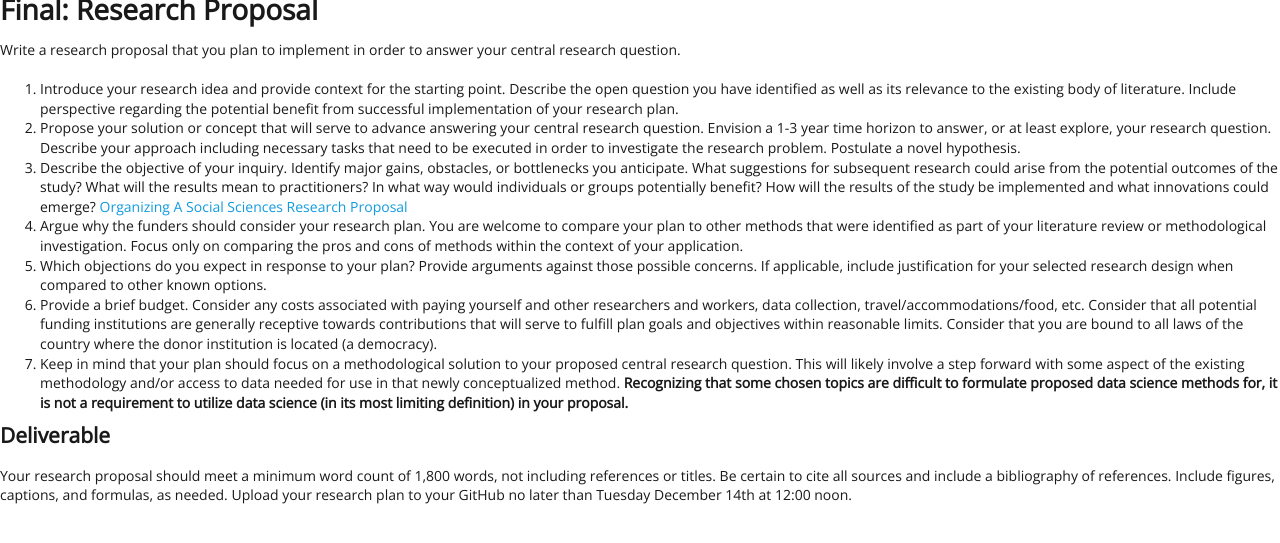
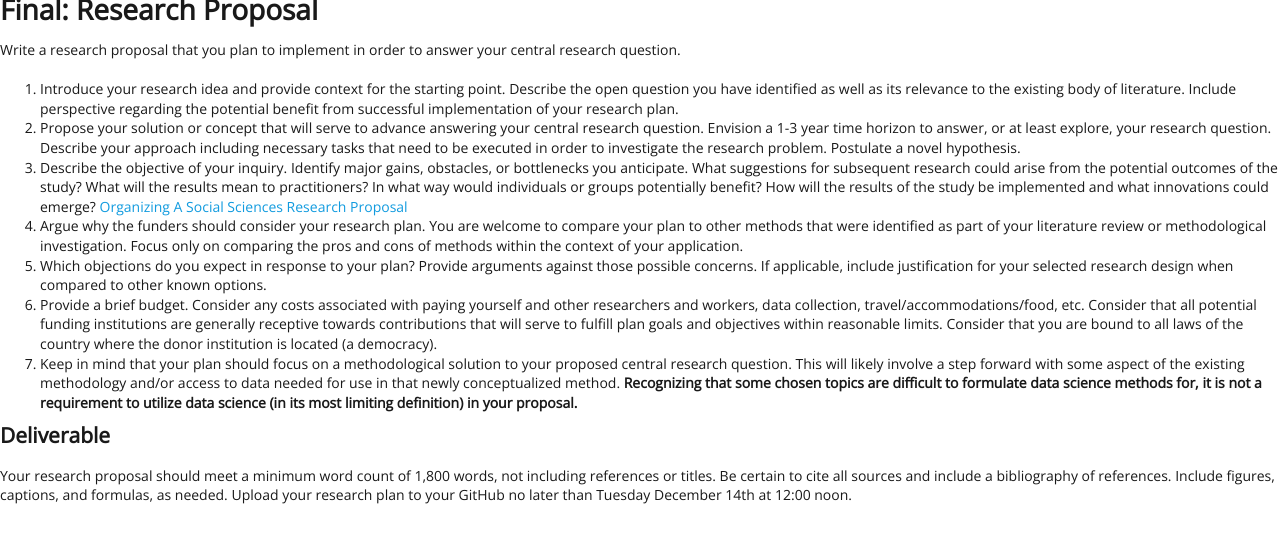
Before and after one commit to EMBrewer/dat150, a Jekyll site: the page built from _posts/2021-09-10-Final.md, in a window 1280 px wide. Shown: the top 543 px of the page. Built offline with Jekyll 4.4.1, drawn with Linux system fonts in a browser that asks for light colours; our own code applies the rules of GitHub Pages for plain Markdown files.

Commit message:
Update 2021-09-10-Final.md

```diff
--- a/_posts/2021-09-10-Final.md
+++ b/_posts/2021-09-10-Final.md
@@ -8,7 +8,7 @@ Write a research proposal that you plan to implement in order to answer your cen
 4. Argue why the funders should consider your research plan. You are welcome to compare your plan to other methods that were identified as part of your literature review or methodological investigation. Focus only on comparing the pros and cons of methods within the context of your application.
 5. Which objections do you expect in response to your plan? Provide arguments against those possible concerns. If applicable, include justification for your selected research design when compared to other known options.
 6. Provide a brief budget. Consider any costs associated with paying yourself and other researchers and workers, data collection, travel/accommodations/food, etc. Consider that all potential funding institutions are generally receptive towards contributions that will serve to fulfill plan goals and objectives within reasonable limits. Consider that you are bound to all laws of the country where the donor institution is located (a democracy).
-7. Keep in mind that your plan should focus on a methodological solution to your proposed central research question. This will likely involve a step forward with some aspect of the existing methodology and/or access to data needed for use in that newly conceptualized method. **Recognizing that some chosen topics are difficult to formulate proposed data science methods for, it is not a requirement to utilize data science (in its most limiting definition) in your proposal.**
+7. Keep in mind that your plan should focus on a methodological solution to your proposed central research question. This will likely involve a step forward with some aspect of the existing methodology and/or access to data needed for use in that newly conceptualized method. **Recognizing that some chosen topics are difficult to formulate data science methods for, it is not a requirement to utilize data science (in its most limiting definition) in your proposal.**
 
 ## Deliverable
 
```
